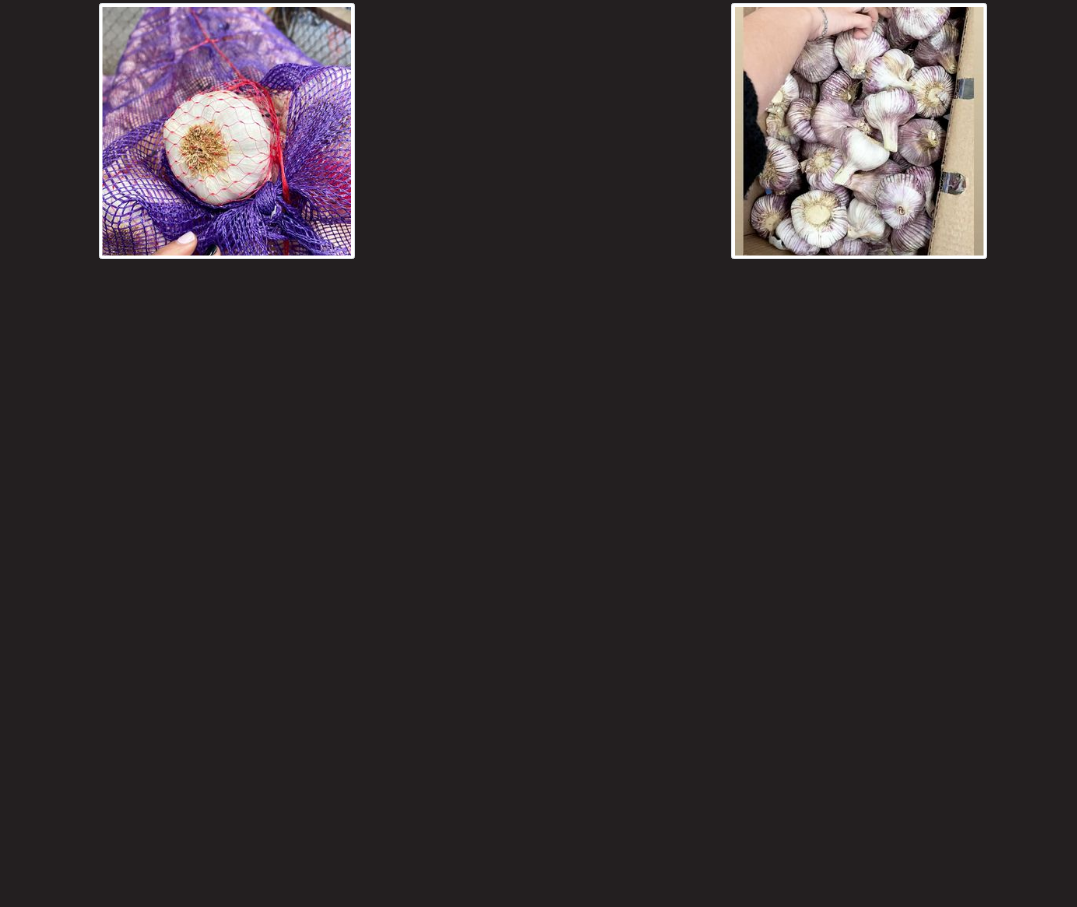
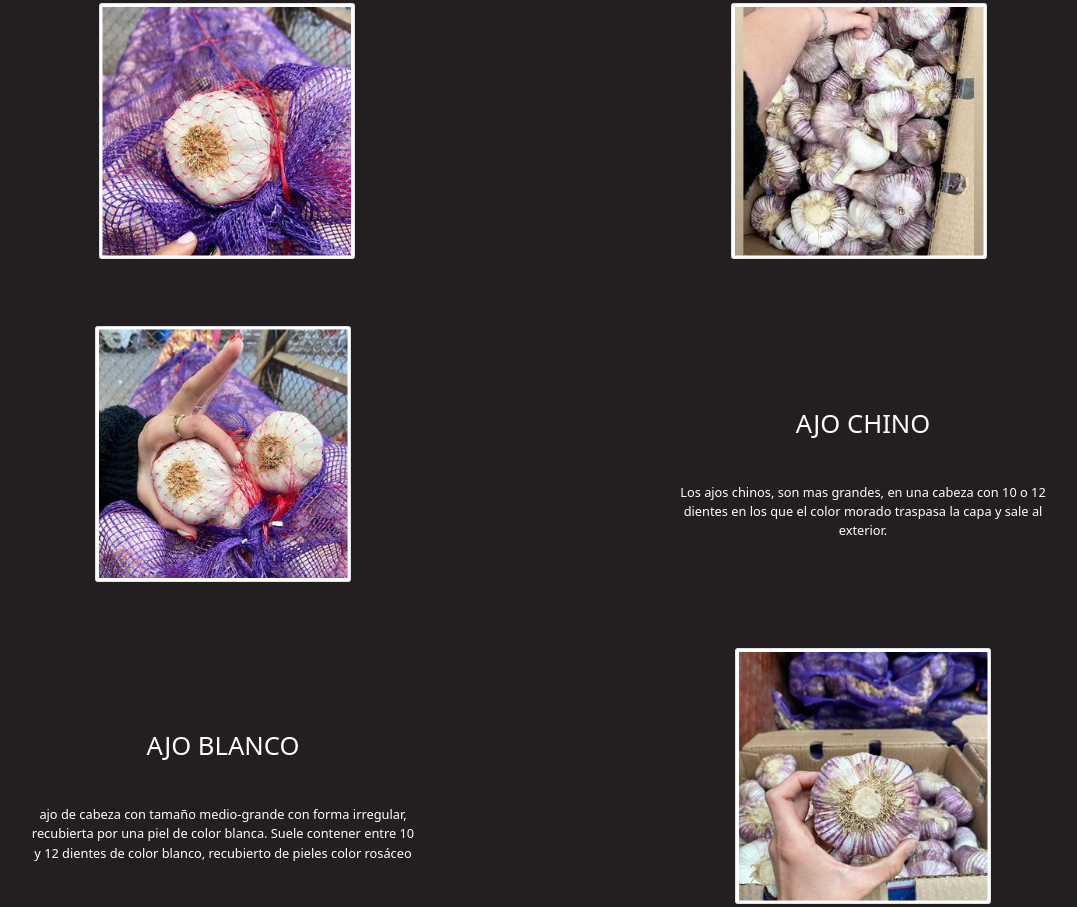
Before and after one commit to Cabecarp94/ajos-guerra, a website: page index.html in a window 1280 px wide. Shown: the part 1643-2550 px from the top of the page, without its empty margins (97-1174 px from the left). Before the commit the page ends 1966 px from the top, so only its background shows below. Drawn offline with nearby package versions, Linux system fonts and the light colour scheme.

Commit message:
agregando productos

```diff
--- a/index.html
+++ b/index.html
@@ -75,6 +75,28 @@
         </div>
       </div>
     </section>
+    <section id="productos">
+      <div class="container-fluid">
+        <div class="ajo1 row mt-1 mb-1">
+          <div class="col-12 col-sm-12 col-md-6 col-lg-6 col.xl-6">
+            <img class="img-fluid img-thumbnail" src="/images/producto1.jpg" alt="">
+          </div>
+          <div class="tituloajo1 col-12 col-sm-12 col-md-6 col-lg-6 col.xl-6">
+            <h3>AJO CHINO</h3>
+            <p>Los ajos chinos, son mas grandes, en una cabeza con 10 o 12 dientes en los que el color morado traspasa la capa y sale al exterior.</p>
+          </div>
+        </div>
+        <div class="ajo2 row mt-1 mb-1">
+          <div class="tituloajo2 col-12 col-sm-12 col-md-6 col-lg-6 col.xl-6">
+            <h3> AJO BLANCO</h3>
+            <p>ajo de cabeza con tamaño medio-grande con forma irregular, recubierta por una piel de color blanca. Suele contener entre 10 y 12 dientes de color blanco, recubierto de pieles color rosáceo</p>
+          </div>
+          <div class="col-12 col-sm-12 col-md-6 col-lg-6 col.xl-6">
+            <img class="img-fluid img-thumbnail" src="/images/producto2.jpg" alt="">
+          </div>
+        </div>
+      </div>
+    </section>
 
     <!-- Optional JavaScript; choose one of the two! -->
 
--- a/scss/components/_productos.scss
+++ b/scss/components/_productos.scss
@@ -3,12 +3,53 @@
 @import '../base/extends';
 
 #productos{
-    .container{
-        display: grid;
-        grid-auto-columns: 1fr;
-        grid-template-columns: 1fr 1fr;
-        grid-template-rows: 1fr 1fr 1fr;
-        gap: 0px 0px;
-        background-color: nth($colores, 2 );
+    @extend %center;
+    text-align: center;
+    .container-fluid{
+        .ajo1{
+            div{
+                img{
+                    @extend %img;
+                }
+            }
+            .tituloajo1{
+                @extend %center;
+                text-align: center;
+                h3{
+                    font-size: 2vw;
+                    padding-top: 4vw;
+                    color: nth($colores,2 );
+                }
+                p{
+                    color: nth($colores,2 );
+                    font-size: 1vw;
+                    padding-top: 3vw;
+                    width: 30vw;
+                }
+            }
+        }
+        .ajo2{
+            padding-top: 5vw;
+            .tituloajo2{
+                @extend %center;
+                text-align: center;
+                h3{
+                    font-size: 2vw;
+                    padding-top: 4vw;
+                    color: nth($colores, 2 );
+                }
+                p{
+                    color: nth($colores, 2 );
+                    font-size: 1vw;
+                    padding-top: 3vw;
+                    width: 30vw;
+                }
+            }
+            div{
+                img{
+                    @extend %img;
+                }
+            }
+        }
     }
 }
```
Also changed, not shown: css/style.css, 1 other file.
